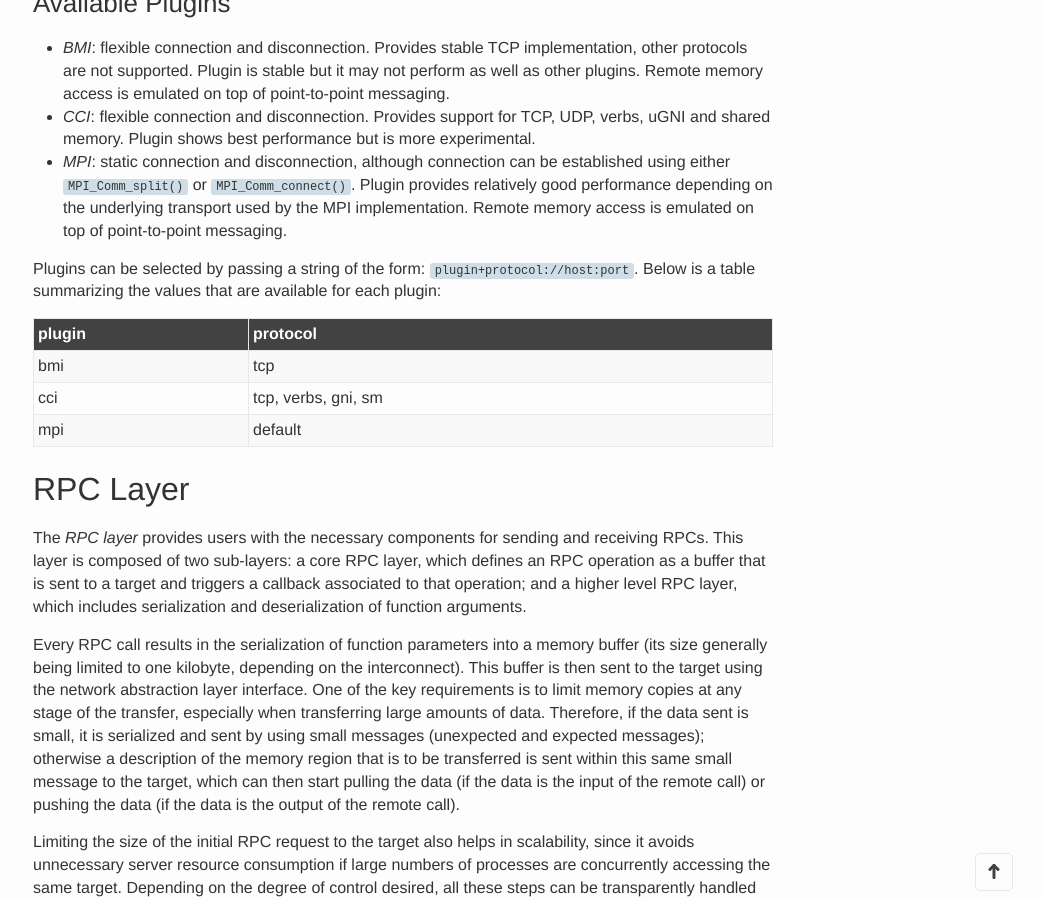
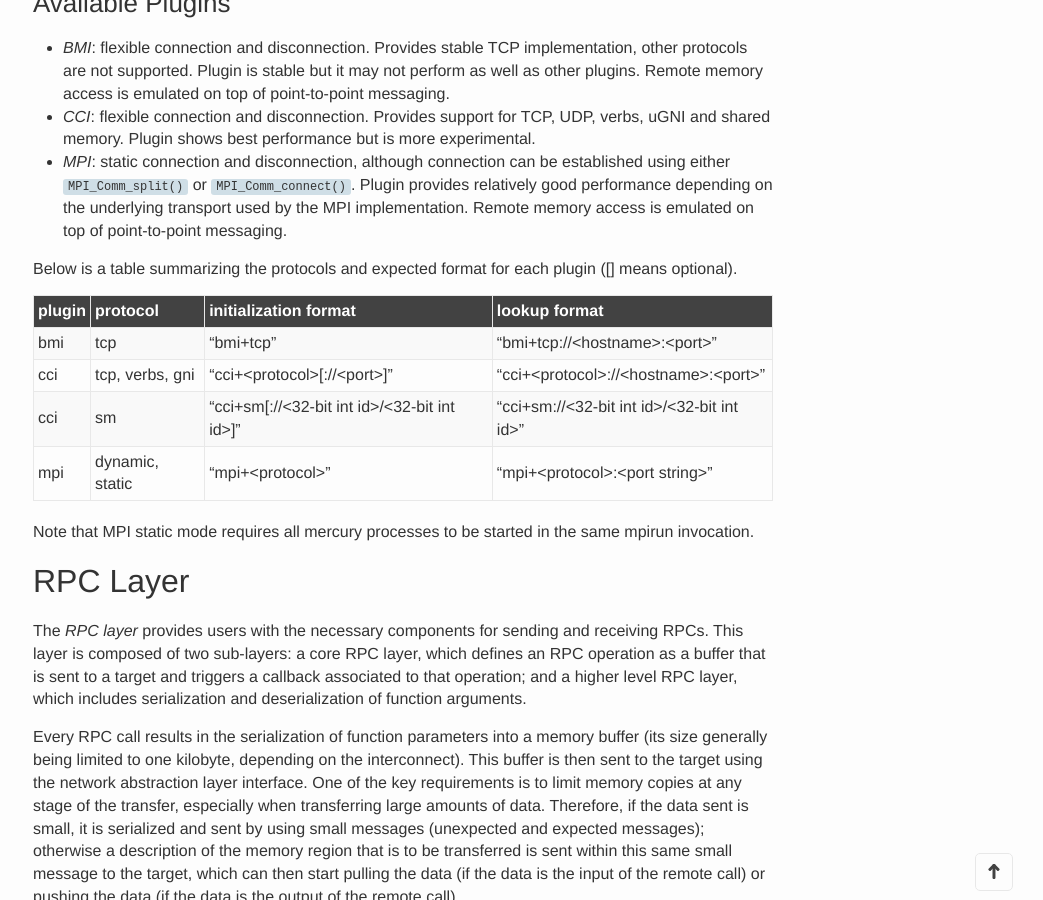
Before and after one commit to Mercury-HPC/Mercury-HPC.github.io, a Jekyll site: the page built from documentation.md, in a window 1280 px wide and 900 px high, scrolled down 2457 px. Shown: the whole window, without its empty margins (237-1280 px from the left). Built offline with Jekyll 4.4.1, drawn with Linux system fonts in a browser that asks for light colours; nearby versions of some CDN libraries.

Commit message:
Update address format docs

```diff
--- a/documentation.md
+++ b/documentation.md
@@ -146,14 +146,18 @@ are used internally. There should not be any need for using them directly.
   used by the MPI implementation. Remote memory access is emulated on top of
   point-to-point messaging.
 
-Plugins can be selected by passing a string of the form: `plugin+protocol://host:port`.
-Below is a table summarizing the values that are available for each plugin:
+Below is a table summarizing the protocols and expected format for each plugin
+([] means optional).
 
-plugin | protocol
------- | --------
-bmi    | tcp
-cci    | tcp, verbs, gni, sm
-mpi    | default
+plugin | protocol             | initialization format                              |  lookup format
+------ | --------             | ---------------------                              |  -------------
+bmi    | tcp                  | "bmi+tcp"                                          | "bmi+tcp://\<hostname\>:\<port\>"
+cci    | tcp, verbs, gni      | "cci+\<protocol\>\[://\<port\>\]"                  | "cci+\<protocol\>://\<hostname\>:\<port\>"
+cci    | sm                   | "cci+sm\[://\<32-bit int id\>/\<32-bit int id\>\]" | "cci+sm://\<32-bit int id\>/\<32-bit int id\>"
+mpi    | dynamic, static      | "mpi+\<protocol\>"                                 | "mpi+\<protocol\>:\<port string\>"
+
+Note that MPI static mode requires all mercury processes to be started in the
+same mpirun invocation.
 
 ## RPC Layer
 
```
